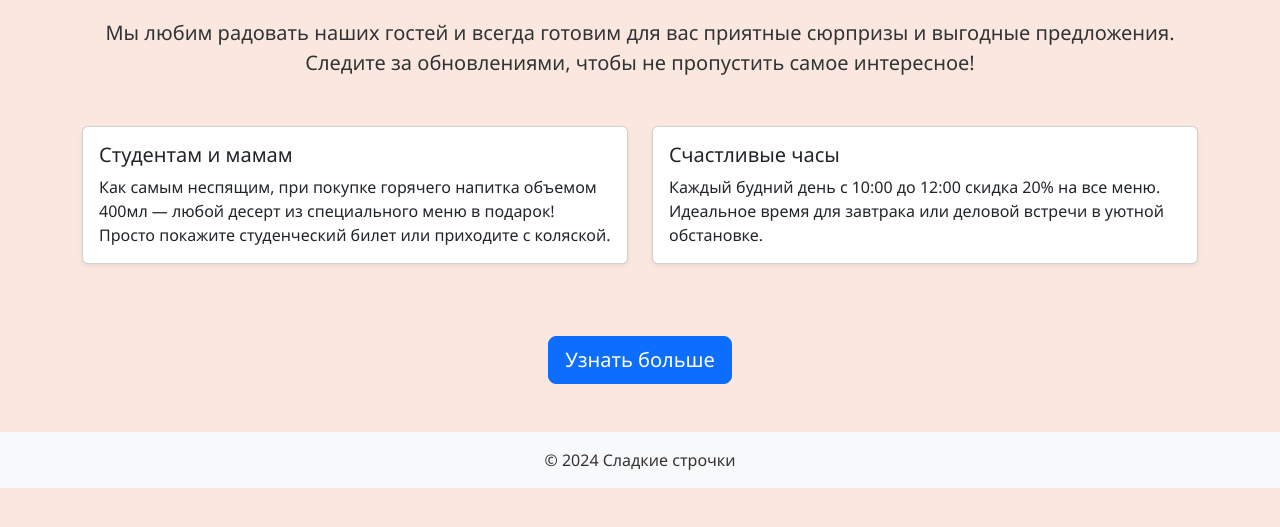
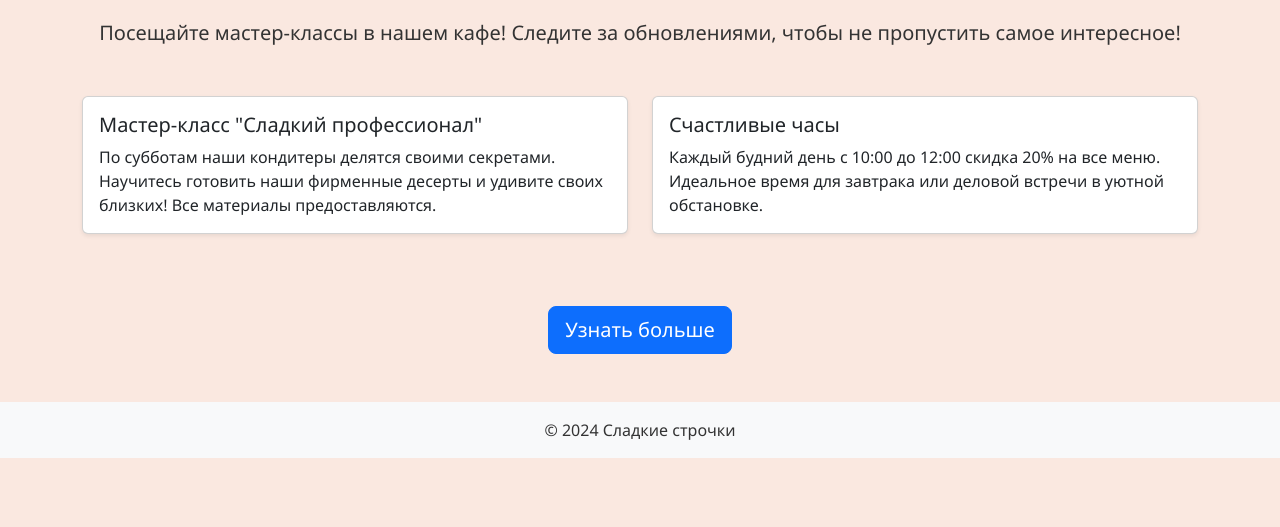
Before and after one commit to daravalll/CafeNN, a plain HTML site: page masterclass.html in a window 1280 px wide. Shown: the part 205-732 px from the top of the page. Drawn offline with nearby package versions, Linux system fonts and the light colour scheme.

Commit message:
Update masterclass.html

```diff
--- a/masterclass.html
+++ b/masterclass.html
@@ -42,14 +42,14 @@
     <main class="container my-5">
         <h1 class="text-center display-3 mb-4">Мастер-классы в кафе</h1>
         <p class="lead text-center mb-5">
-            Мы любим радовать наших гостей и всегда готовим для вас приятные сюрпризы и выгодные предложения. Следите за обновлениями, чтобы не пропустить самое интересное!
+            Посещайте мастер-классы в нашем кафе! Следите за обновлениями, чтобы не пропустить самое интересное!
         </p>
         <div class="row">
             <div class="col-md-6 mb-4">
                 <div class="card h-100 shadow-sm">
                     <div class="card-body">
-                        <h5 class="card-title">Студентам и мамам</h5>
-                        <p class="card-text">Как самым неспящим, при покупке горячего напитка объемом 400мл — любой десерт из специального меню в подарок! Просто покажите студенческий билет или приходите с коляской.</p>
+                        <h5 class="card-title">Мастер-класс "Сладкий профессионал"</h5>
+                        <p class="card-text">По субботам наши кондитеры делятся своими секретами. Научитесь готовить наши фирменные десерты и удивите своих близких! Все материалы предоставляются.</p>
                     </div>
                 </div>
             </div>
```
